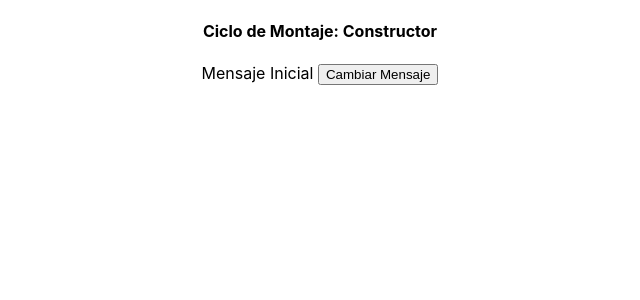
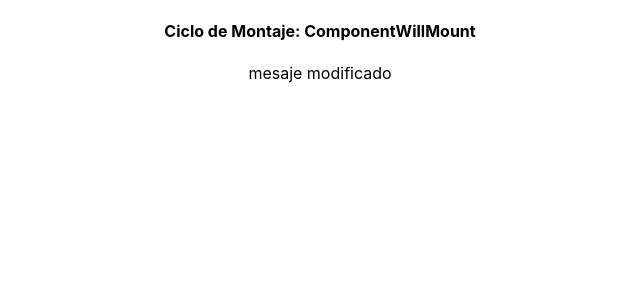
Before and after one commit to arialisme/aprende-react-js-2, a React (Create React App) app: page / in a window 1280 px wide. Shown: the top 300 px of the page, without its empty margins (320-960 px from the left). Built offline with nearby package versions, Linux system fonts and the light colour scheme.

Commit message:
ComponetWillMount

```diff
--- a/src/App.js
+++ b/src/App.js
@@ -1,36 +1,13 @@
 import React, { Component } from "react";
+import ComponentWillMount from "./sections/life-cycle/componentWillMount";
 import "./App.css";
 
 class App extends Component {
-  /* Constructor por defecto
-  constructor(...args) {
-    super(...args);
-  }
-*/
-
-  constructor(props) {
-    console.log("constructor");
-    super(props); //Este método llama al constructor de Component
-    //Inicializamos el state de nuestro componente, se le asigna un objeto a la propiedad this.state
-    this.state = { mensajeInicial: "Mensaje Inicial " };
-    /*Bindeamos el contexto al método, mediante la propiedad bind que devuelve el mismo método con el contexto que le
-    hemos pasado por parámetro enlazado a la ejecución de la función
-    this.handleClick = this.handleClick.bind(this); */
-  }
-
-  // = () => Usar Arrow function es más simple que usar el método bind
-  handleClick = () => {
-    console.log("handleClick");
-    this.setState({ mensajeInicial: "Mensaje cambiado" });
-  };
-
   render() {
-    console.log("render");
+    console.log("render del componente App");
     return (
       <div className="App">
-        <h4>Ciclo de Montaje: Constructor</h4>
-        {this.state.mensajeInicial}
-        <button onClick={this.handleClick}>Cambiar Mensaje</button>
+        <ComponentWillMount />
       </div>
     );
   }
--- /dev/null
+++ b/src/sections/life-cycle/componentWillMount.js
@@ -0,0 +1,26 @@
+import React, { Component } from "react";
+
+class ComponentWillMount extends Component {
+  constructor(props) {
+    console.log("constructor");
+    super(props);
+    this.state = { mensaje: "mensaje inicial" };
+  }
+
+  componentWillMount() {
+    console.log("componetWillMount");
+    this.setState({ mensaje: "mesaje modificado" });
+  }
+
+  render() {
+    console.log("render del componente ComponetWillMount");
+    return (
+      <div>
+        <h4>Ciclo de Montaje: ComponentWillMount</h4>
+        <p>{this.state.mensaje}</p>
+      </div>
+    );
+  }
+}
+
+export default ComponentWillMount;
```
Also changed, not shown: src/sections/life-cycle/constructor.js (added, +39 -0 lines).
